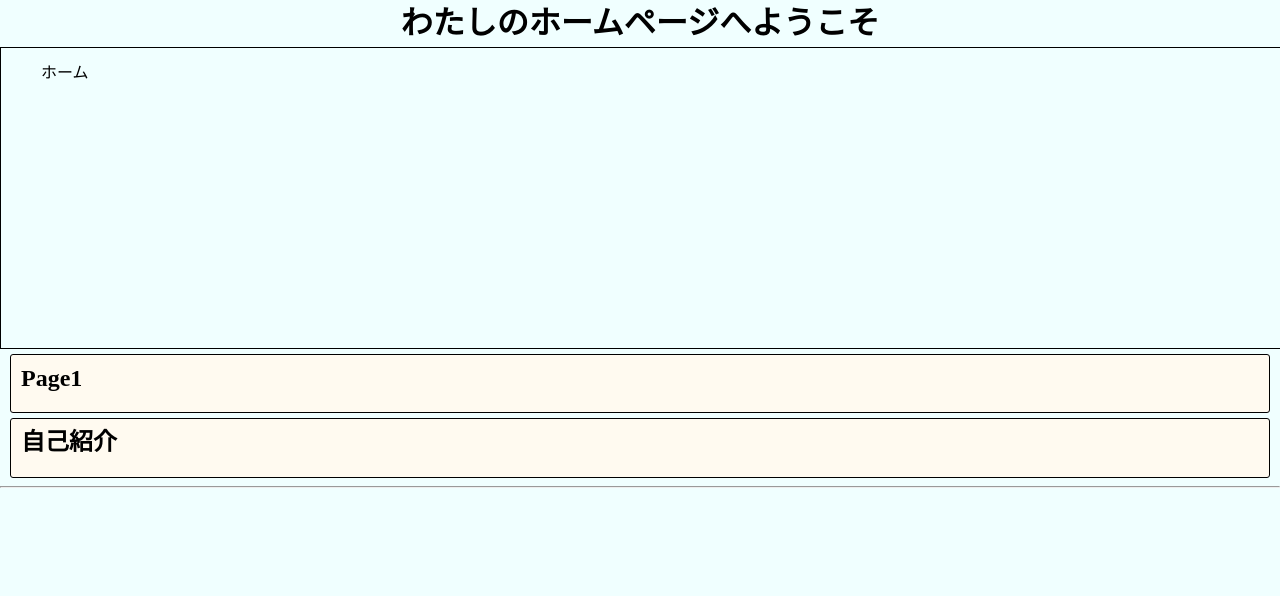
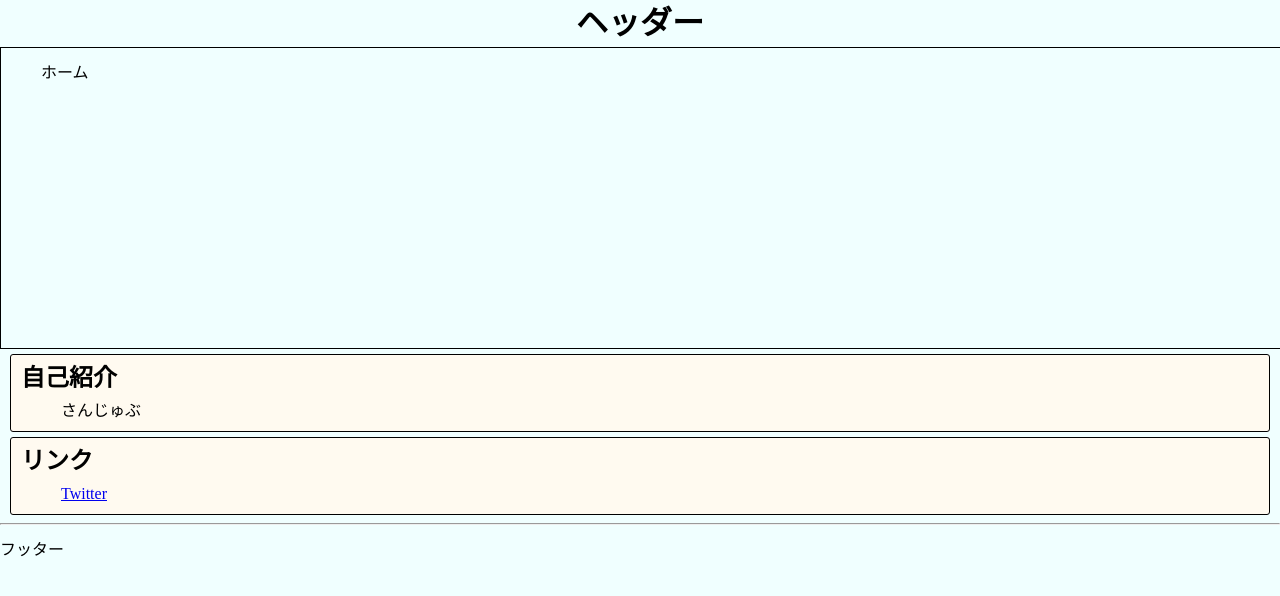
Before and after one commit to sunjub/homepage, a plain HTML site: page index.html in a window 1280 px wide. Drawn offline with nearby package versions, Linux system fonts and the light colour scheme.

Commit message:
Update index.html

```diff
--- a/index.html
+++ b/index.html
@@ -11,7 +11,7 @@
 
 <body>
     <header>
-        <h1>わたしのホームページへようこそ</h1>
+        <h1>ヘッダー</h1>
         <nav>
             <ul>
                 <li class="nowpage">ホーム</li>
@@ -22,13 +22,19 @@
     </header>
 
     <main>
-        <div class="mainblock">
+<!--         <div class="mainblock">
             <h2>Page1</h2>
-        </div>
+        </div> -->
         <div class="mainblock">
             <h2>自己紹介</h2>
             <ul>
-                <li></li>
+                <li>さんじゅぶ</li>
+            </ul>
+        </div>
+        <div class="mainblock">
+            <h2>リンク</h2>
+            <ul>
+                <li><a href="https://twitter.com/Sunjub">Twitter</a></li>
             </ul>
         </div>
     </main>
@@ -36,6 +42,7 @@
     <hr>
 
     <footer>
+        <p>フッター</p>
     </footer>
 </body>
 
```
